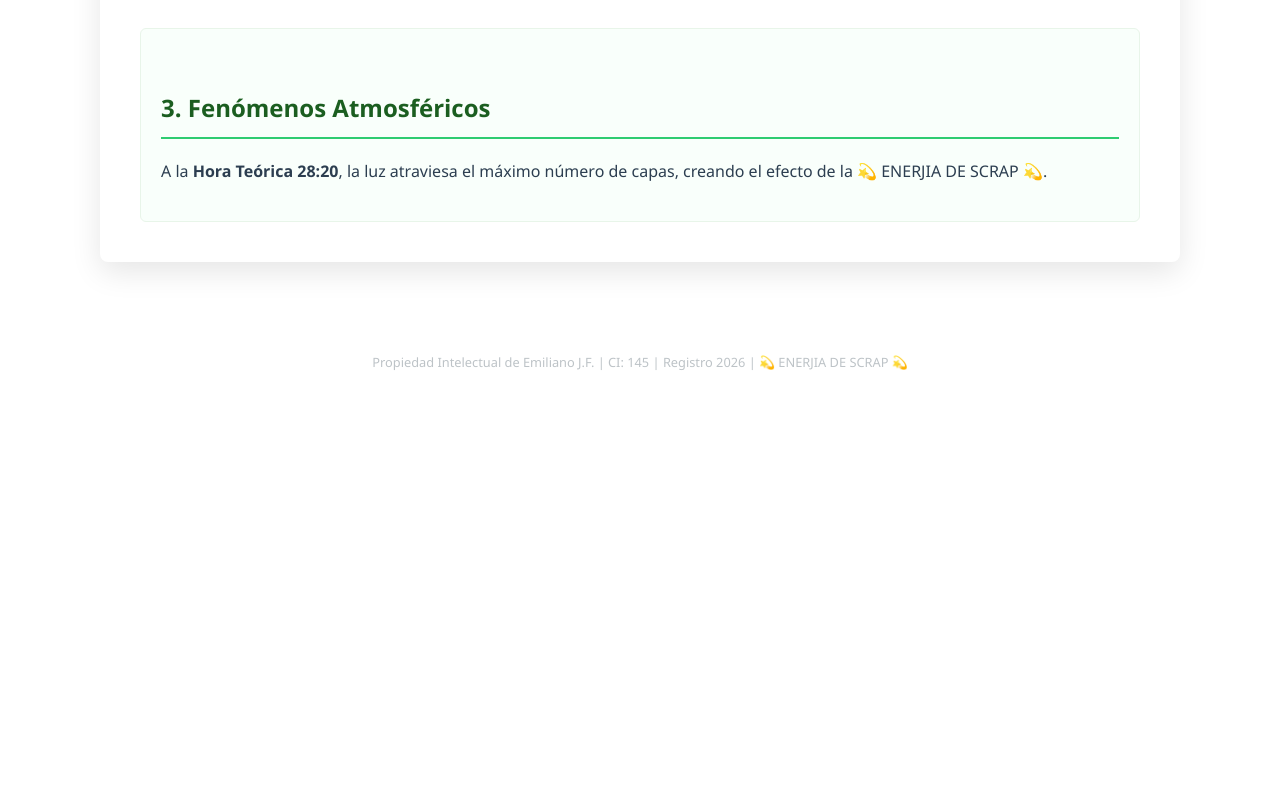
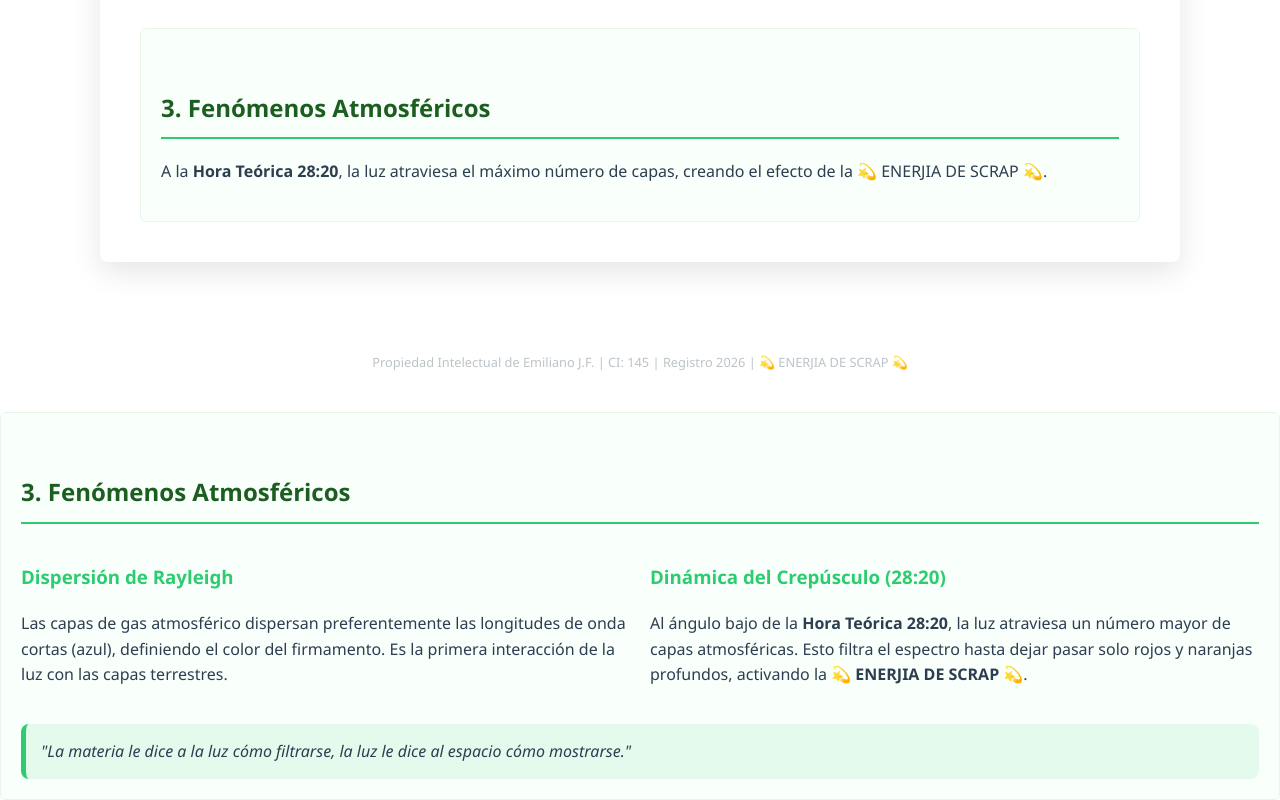
Before and after one commit to emilianocorporasion123-cell/teoria-luz, a plain HTML site: page index.html in a window 1280 px wide. Shown: the part 1019-1819 px from the top of the page. Before the commit the page ends 1431 px from the top, so only its background shows below. Drawn offline with Linux system fonts and the light colour scheme.

Commit message:
Add atmospheric phenomena section to index.html

```diff
--- a/index.html
+++ b/index.html
@@ -166,3 +166,20 @@
 
 </body>
 </html>
+
+<div class="theory-card full-width">
+                <h2>3. Fenómenos Atmosféricos</h2>
+                <div style="display: flex; gap: 20px; flex-wrap: wrap;">
+                    <div style="flex: 1; min-width: 280px;">
+                        <h3>Dispersión de Rayleigh</h3>
+                        <p>Las capas de gas atmosférico dispersan preferentemente las longitudes de onda cortas (azul), definiendo el color del firmamento. Es la primera interacción de la luz con las capas terrestres.</p>
+                    </div>
+                    <div style="flex: 1; min-width: 280px;">
+                        <h3>Dinámica del Crepúsculo (28:20)</h3>
+                        <p>Al ángulo bajo de la <strong>Hora Teórica 28:20</strong>, la luz atraviesa un número mayor de capas atmosféricas. Esto filtra el espectro hasta dejar pasar solo rojos y naranjas profundos, activando la 💫 <strong>ENERJIA DE SCRAP</strong> 💫.</p>
+                    </div>
+                </div>
+                <div style="margin-top: 20px; padding: 15px; background: rgba(46, 204, 113, 0.1); border-radius: 8px; border-left: 5px solid var(--bright-green);">
+                    <p style="margin: 0; font-style: italic;">"La materia le dice a la luz cómo filtrarse, la luz le dice al espacio cómo mostrarse."</p>
+                </div>
+            </div>
```
